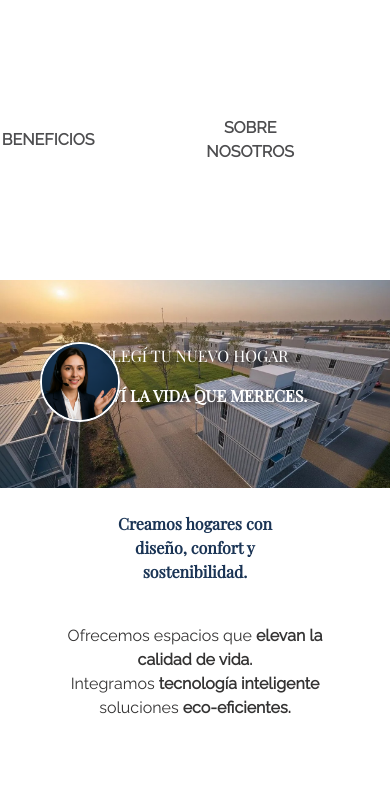
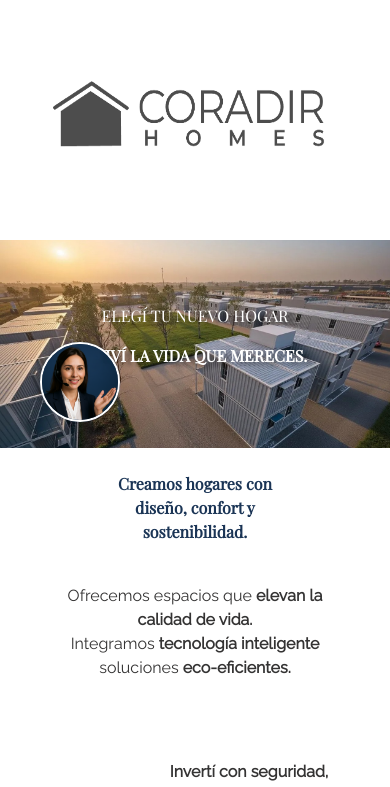
Before and after one commit to ValentinGarro/coradir_homes, a Next.js app: page / in a window 390 px wide. Shown: the top 787 px of the page. Built offline with nearby package versions, Linux system fonts and the light colour scheme.

Commit message:
arreglando img con ancho del viewport / footer ancho de viewpoert  /  hoverlink blanco

```diff
--- a/src/app/beneficios/page.tsx
+++ b/src/app/beneficios/page.tsx
@@ -9,9 +9,9 @@ export default function Page(){
     return(
         <>
             <section className="relative container bg-white flex flex-col items-center justify-start xl:py-16 xl:px-36 gap-5">
-                <h1 className="text-blue font-playfair xl:text-9xl font-bold text-left  w-[60%]">Beneficios</h1>
-                <h2 className="text-black font-raleway xl:text-6xl text-left w-[60%]">DE ELEGIR CORADIR PARA <br/> <b>TUS INVERSIONES.</b></h2>
-                <section className="flex flex-col items-center justify-center  w-[80%] gap-14 xl:text-5xl">
+                <h1 className="text-blue font-playfair xl:text-9xl font-bold text-left w-[80%]">Beneficios</h1>
+                <h2 className="text-black font-raleway xl:text-6xl text-left w-[80%]">DE ELEGIR CORADIR PARA <br/> <b>TUS INVERSIONES.</b></h2>
+                <section className="flex flex-col items-center justify-center  w-[80%] gap-14 xl:text-3xl">
                     <p className="font-raleway text-black w-full">Accedé al mercado inmobiliario con <b>proyectos modernos, seguros y de alta rentabilidad.</b></p>
                     <p className="font-raleway text-black w-full">
                         <b>Con infraestructura inteligente, eficiencia
--- a/src/app/components/footer/footer.tsx
+++ b/src/app/components/footer/footer.tsx
@@ -2,7 +2,7 @@ import Image from "next/image";
 
 export default function Footer(){
     return(
-        <footer className="flex justify-between items-center container xl:max-h-[25vh] bg-blue px-10 overflow-hidden">
+        <footer className="flex justify-between items-center xl:max-h-[25vh] bg-blue px-10 overflow-hidden">
             <div className="flex flex-col justify-start items-center gap-3">
                 <span className="text-white font-raleway xl:text-xl">¡Seguinos y conocé más!</span>
                 <ul className="list-none text-white flex justify-start flex-col gap-2 w-full">
--- a/src/app/components/header/components/hover-link.tsx
+++ b/src/app/components/header/components/hover-link.tsx
@@ -3,7 +3,7 @@ import Link from "next/link";
 export default function HoverLink({links}: {links: {href: string, label: string}[]}){
     return(
         <div className="hidden group-hover:flex flex-col justify-center items-center gap-5
-        pt-40 pb-10 bg-white/60 absolute w-full left-1/2 top-0 -translate-x-1/2  rounded-3xl shadow-[4px_2px_5px_0_rgba(0,0,0,0.5)]
+        pt-40 pb-10 bg-white  absolute w-full left-1/2 top-0 -translate-x-1/2  rounded-3xl shadow-[4px_2px_5px_0_rgba(0,0,0,0.5)]
         z-1
         ">
             {links.map((link,index) => (
--- a/src/app/components/header/header.tsx
+++ b/src/app/components/header/header.tsx
@@ -1,6 +1,8 @@
+"use client"
 import Image from "next/image";
 import Link from "next/link";
 import HoverLink from "./components/hover-link";
+import { useMediaQuery } from "../../../hooks/useMediaQuery";
 
 export default function Header() {
     const links = [
@@ -16,9 +18,10 @@ export default function Header() {
         { href: "/beneficios", label: "Beneficios" , hover:null},
         { href: "/", label: <>Sobre <br/> nosotros</> , hover:null},
     ];
+    const isMobile = useMediaQuery("(max-width: 768px)");
     return (
-        <header className="flex justify-start items-center  px-10 bg-white  xl:max-h-[30vh] container">
-            <Link href="/" className=" h-30 my-20 flex items-center justify-center overflow-hidden">
+        <header className="relative flex justify-start items-center  px-10 bg-white w-full xl:max-h-[30vh] container">
+            <Link href="/" className="xl:h-30 h-20 my-20 flex items-center justify-center overflow-hidden">
                 <Image
                     priority={true}
                     loading="eager"
@@ -30,7 +33,7 @@ export default function Header() {
                 className="w-90 h-90"
                 />
             </Link>
-            <div className="w-full flex justify-end">
+            <div className="w-full hidden xl:flex justify-end">
                 <div className="flex items-center justify-evenly gap-10 px-5">
                     {links.map((link,index) => (
                         <div className="flex items-center justify-center relative py-4 p-9 xl:max-w-64 group" key={`navlink-${index}`}>
@@ -46,6 +49,9 @@ export default function Header() {
                     ))}
                 </div>
             </div>
+            {isMobile && (
+                <></>
+             )}
         </header>
     );
 }
--- a/src/app/components/home/components/sectionProjectsDone.tsx
+++ b/src/app/components/home/components/sectionProjectsDone.tsx
@@ -15,7 +15,7 @@ export default function SectionProjectsDone(){
 
     ]
     return(
-        <section className="bg-blue p-5 flex flex-col items-center justify-center  w-full gap-10 mb-10">
+        <section className="bg-blue p-5 flex flex-col items-center justify-center container w-full gap-10 !mb-10">
             <h2 className="xl:text-5xl  text-center font-playfair text-white font-bold">Proyectos realizados</h2>
             <section className="grid grid-cols-2 gap-2 w-full py-5 px-56">
                 {
--- a/src/app/components/home/home.tsx
+++ b/src/app/components/home/home.tsx
@@ -2,7 +2,7 @@ import Image from "next/image";
 
 export default function Home(){
     return(
-        <section className="flex flex-col justify-center items-center container p-16 relative xl:h-[80vh]">
+        <section className="flex flex-col justify-center items-center p-16 relative xl:h-[80vh]">
             <h1
                 className="z-10 flex flex-col justify-center items-center font-playfair xl:text-6xl gap-4 text-white uppercase xl:mt-20 "
                 aria-label="Elegí tu nuevo hogar Y viví la vida que mereces."
--- a/src/app/corporativos/page.tsx
+++ b/src/app/corporativos/page.tsx
@@ -44,7 +44,7 @@ export default function Page(){
                     ))}
                 </div>
             </section>
-            <section className="container relative w-full ">
+            <section className="relative w-full">
                 <Image
                     src="/img/coraporativos_final.jpg"
                     alt="Corporativos"
--- a/src/app/instituciones/page.tsx
+++ b/src/app/instituciones/page.tsx
@@ -41,7 +41,7 @@ export default function Instituciones() {
     ]
     return (
         <>
-            <section className="flex flex-col justify-center items-center container p-16 relative xl:h-[100vh]">
+            <section className="flex flex-col justify-center items-center p-16 relative xl:h-[100vh]">
                 <h1
                     className="z-10 flex flex-col justify-center items-center font-playfair xl:text-8xl gap-4 text-white uppercase xl:mt-20 "
                     aria-label="Instituciones"
--- a/src/app/inversiones-inteligentes/page.tsx
+++ b/src/app/inversiones-inteligentes/page.tsx
@@ -24,6 +24,7 @@ export default function Investments(){
         },
     ]
     return(
+        <>
             <section className="flex flex-col items-center justify-center container py-10 pb-0 gap-5">
                 <h1 className="font-raleway text-black xl:text-8xl text-center px-16">
                     <b className="font-playfair text-blue">Inversiones</b> <br/>
@@ -39,6 +40,7 @@ export default function Investments(){
                         ))
                     }
                 </div>
+            </section>
             <section className="relative w-full ">
                 <Image
                     src="/img/inversiones_inteligentes.png"
@@ -51,6 +53,6 @@ export default function Investments(){
                     ¡Saber más!
                 </Link>
             </section>
-        </section>
+        </>
     )
 }
--- a/src/app/terrenos/page.tsx
+++ b/src/app/terrenos/page.tsx
@@ -18,7 +18,7 @@ export default function Page(){
     ]
     return(
         <>
-            <section className="flex flex-col justify-end items-center container p-16 relative xl:h-[70vh]">
+            <section className="flex flex-col justify-end items-center p-16 relative xl:h-[70vh]">
                 <h1
                     className="z-10 flex flex-col justify-center items-center font-playfair xl:text-8xl gap-4 text-white uppercase xl:mt-20 "
                     aria-label="Terrenos"
--- /dev/null
+++ b/src/hooks/useMediaQuery.jsx
@@ -0,0 +1,23 @@
+"use client"
+import { useEffect, useState } from "react";
+
+export const useMediaQuery = (query) => {
+    const [matches, setMatches] = useState(false);
+
+    useEffect(() => {
+      const media = window.matchMedia(query);
+
+      const updateMatch = (e) => {
+        setMatches(e.matches);
+      };
+
+      setMatches(media.matches);
+      media.addEventListener('change', updateMatch);
+
+      return () => {
+        media.removeEventListener('change', updateMatch);
+      };
+    }, [query]);
+
+    return matches;
+  };
```
Also changed, not shown: src/app/beneficios/components/carrucel.tsx (+7 -1 lines). Lines whose indentation alone changed are shown as unchanged.
